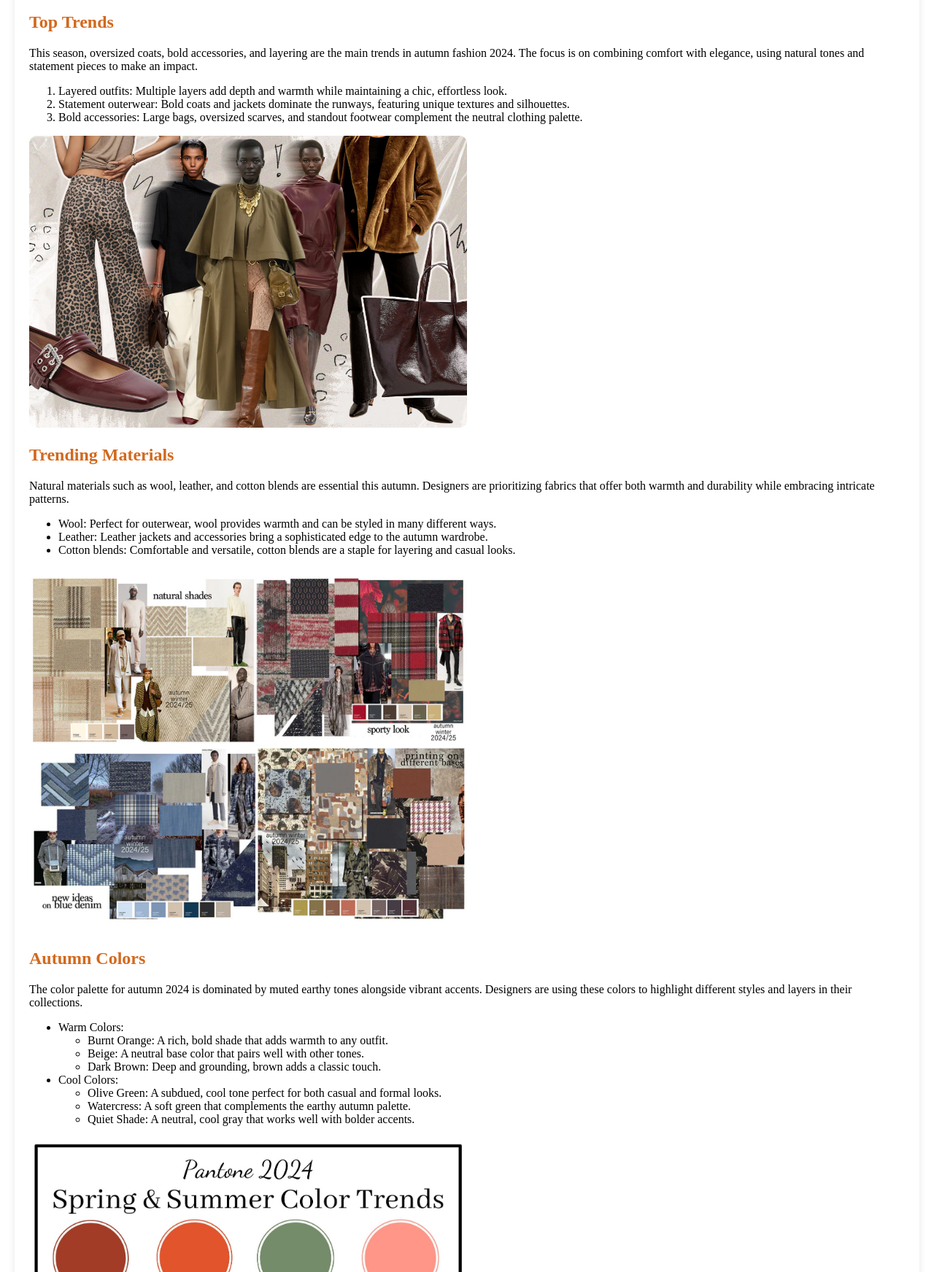
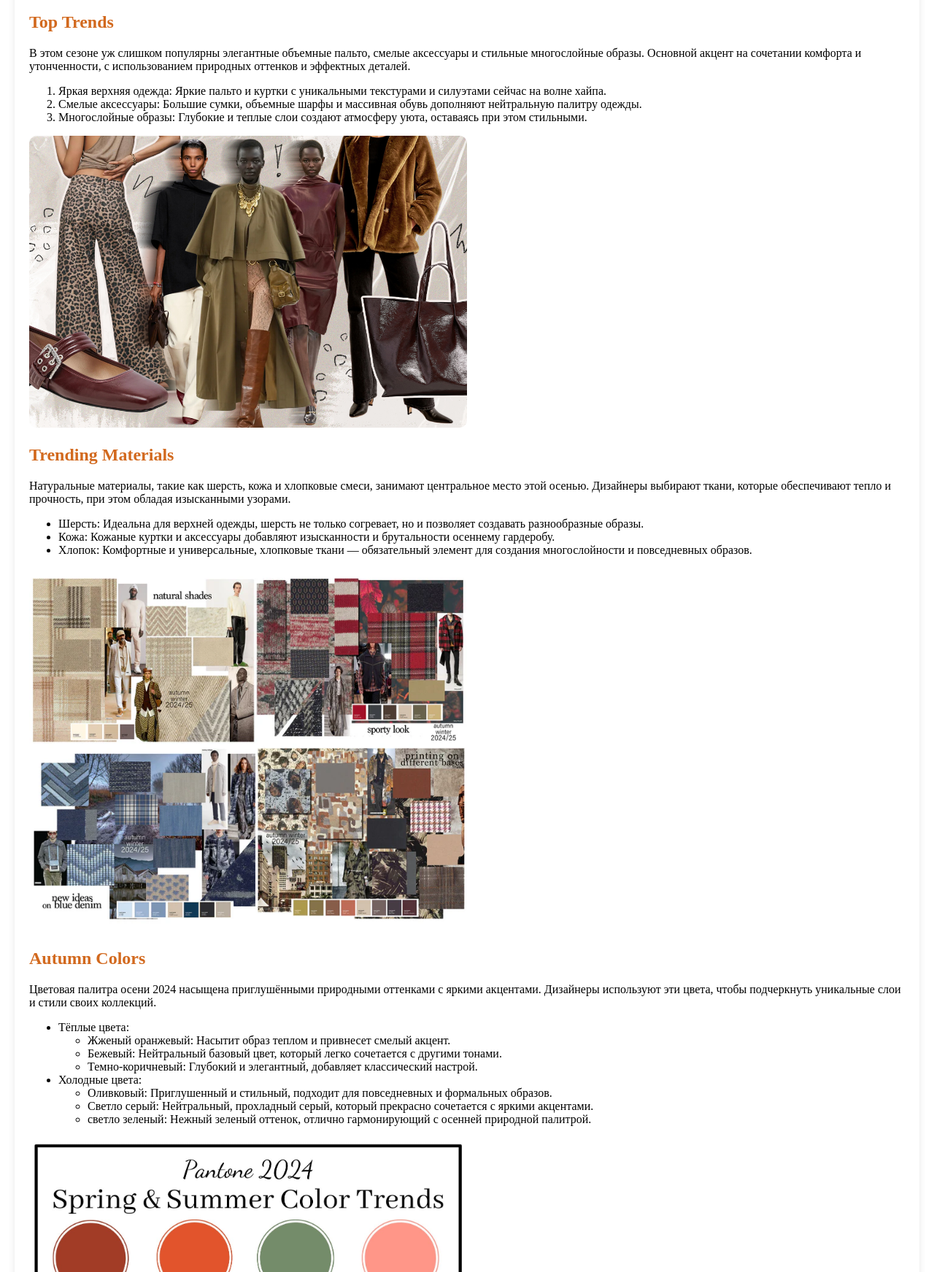
Before and after one commit to Holunna/molly_kr2, a website: page public/pages/page1.html in a window 1280 px wide. Shown: the part 245-1988 px from the top of the page at 73% size. Drawn offline with Linux system fonts and the light colour scheme.

Commit message:
перевод, измененеи, рекдактированеи текста

```diff
--- a/public/pages/page1.html
+++ b/public/pages/page1.html
@@ -1,7 +1,7 @@
 <!-- page1.html -->
 
 <!DOCTYPE html>
-<html lang="en">
+<html lang="ru">
   <head>
     <meta charset="UTF-8" />
     <meta name="viewport" content="width=device-width, initial-scale=1.0" />
@@ -10,13 +10,13 @@
   </head>
 
   <body>
-    <div id="rami"></div>
+    <div id="holly"></div>
 
     <script>
       fetch("../nav.html")
         .then((response) => response.text())
         .then((data) => {
-          document.getElementById("rami").innerHTML = data;
+          document.getElementById("holly").innerHTML = data;
 
           document.querySelectorAll(".nav-link").forEach((link) => {
             if (link.href === window.location.href) {
@@ -41,30 +41,30 @@
 
       <h2 id="trends">Top Trends</h2>
       <p>
-        This season, oversized coats, bold accessories, and layering are the
-        main trends in autumn fashion 2024. The focus is on combining comfort
-        with elegance, using natural tones and statement pieces to make an
-        impact.
+        В этом сезоне уж слишком популярны элегантные объемные пальто, смелые
+        аксессуары и стильные многослойные образы. Основной акцент на сочетании
+        комфорта и утонченности, с использованием природных оттенков и эффектных
+        деталей.
       </p>
 
       <ol>
         <li>
-          Layered outfits: Multiple layers add depth and warmth while
-          maintaining a chic, effortless look.
+          Яркая верхняя одежда: Яркие пальто и куртки с уникальными текстурами и
+          силуэтами сейчас на волне хайпа.
         </li>
         <li>
-          Statement outerwear: Bold coats and jackets dominate the runways,
-          featuring unique textures and silhouettes.
+          Смелые аксессуары: Большие сумки, объемные шарфы и массивная обувь
+          дополняют нейтральную палитру одежды.
         </li>
         <li>
-          Bold accessories: Large bags, oversized scarves, and standout footwear
-          complement the neutral clothing palette.
+          Многослойные образы: Глубокие и теплые слои создают атмосферу уюта,
+          оставаясь при этом стильными.
         </li>
       </ol>
 
       <img
         src="../images/trends.png"
-        alt="Models showcasing the latest autumn trends with layered outfits, statement outerwear, and bold accessories"
+        alt="Модели, демонстрирующие последние осенние тренды с многослойными образами, эффектными пальто и смелыми аксессуарами"
         width="600"
       />
 
@@ -72,23 +72,24 @@
 
       <h2 id="materials">Trending Materials</h2>
       <p>
-        Natural materials such as wool, leather, and cotton blends are essential
-        this autumn. Designers are prioritizing fabrics that offer both warmth
-        and durability while embracing intricate patterns.
+        Натуральные материалы, такие как шерсть, кожа и хлопковые смеси,
+        занимают центральное место этой осенью. Дизайнеры выбирают ткани,
+        которые обеспечивают тепло и прочность, при этом обладая изысканными
+        узорами.
       </p>
 
       <ul>
         <li>
-          Wool: Perfect for outerwear, wool provides warmth and can be styled in
-          many different ways.
+          Шерсть: Идеальна для верхней одежды, шерсть не только согревает, но и
+          позволяет создавать разнообразные образы.
         </li>
         <li>
-          Leather: Leather jackets and accessories bring a sophisticated edge to
-          the autumn wardrobe.
+          Кожа: Кожаные куртки и аксессуары добавляют изысканности и
+          брутальности осеннему гардеробу.
         </li>
         <li>
-          Cotton blends: Comfortable and versatile, cotton blends are a staple
-          for layering and casual looks.
+          Хлопок: Комфортные и универсальные, хлопковые ткани — обязательный
+          элемент для создания многослойности и повседневных образов.
         </li>
       </ul>
 
@@ -102,38 +103,42 @@
 
       <h2 id="colors">Autumn Colors</h2>
       <p>
-        The color palette for autumn 2024 is dominated by muted earthy tones
-        alongside vibrant accents. Designers are using these colors to highlight
-        different styles and layers in their collections.
+        Цветовая палитра осени 2024 насыщена приглушёнными природными оттенками
+        с яркими акцентами. Дизайнеры используют эти цвета, чтобы подчеркнуть
+        уникальные слои и стили своих коллекций.
       </p>
 
       <ul>
         <li>
-          Warm Colors:
+          Тёплые цвета:
           <ul>
             <li>
-              Burnt Orange: A rich, bold shade that adds warmth to any outfit.
+              Жженый оранжевый: Насытит образ теплом и привнесет смелый акцент.
             </li>
             <li>
-              Beige: A neutral base color that pairs well with other tones.
+              Бежевый: Нейтральный базовый цвет, который легко сочетается с
+              другими тонами.
             </li>
-            <li>Dark Brown: Deep and grounding, brown adds a classic touch.</li>
+            <li>
+              Темно-коричневый: Глубокий и элегантный, добавляет классический
+              настрой.
+            </li>
           </ul>
         </li>
         <li>
-          Cool Colors:
+          Холодные цвета:
           <ul>
             <li>
-              Olive Green: A subdued, cool tone perfect for both casual and
-              formal looks.
+              Оливковый: Приглушенный и стильный, подходит для повседневных и
+              формальных образов.
             </li>
             <li>
-              Watercress: A soft green that complements the earthy autumn
-              palette.
+              Светло серый: Нейтральный, прохладный серый, который прекрасно
+              сочетается с яркими акцентами.
             </li>
             <li>
-              Quiet Shade: A neutral, cool gray that works well with bolder
-              accents.
+              светло зеленый: Нежный зеленый оттенок, отлично гармонирующий с
+              осенней природной палитрой.
             </li>
           </ul>
         </li>
```
Also changed, not shown: public/pages/index.html (+37 -9 lines), public/pages/page2.html (+2 -2 lines), public/pages/page3.html (+2 -2 lines).
